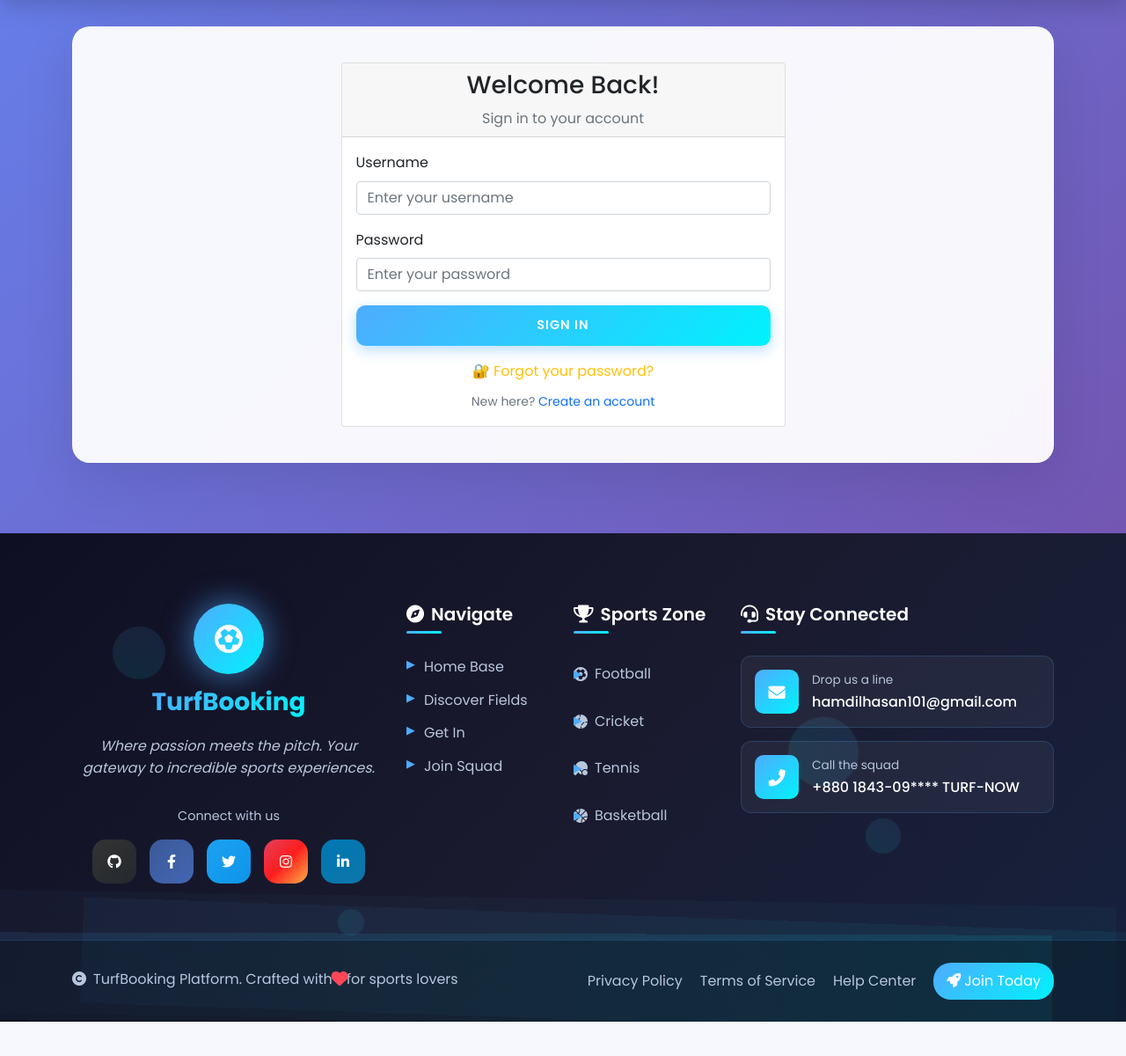
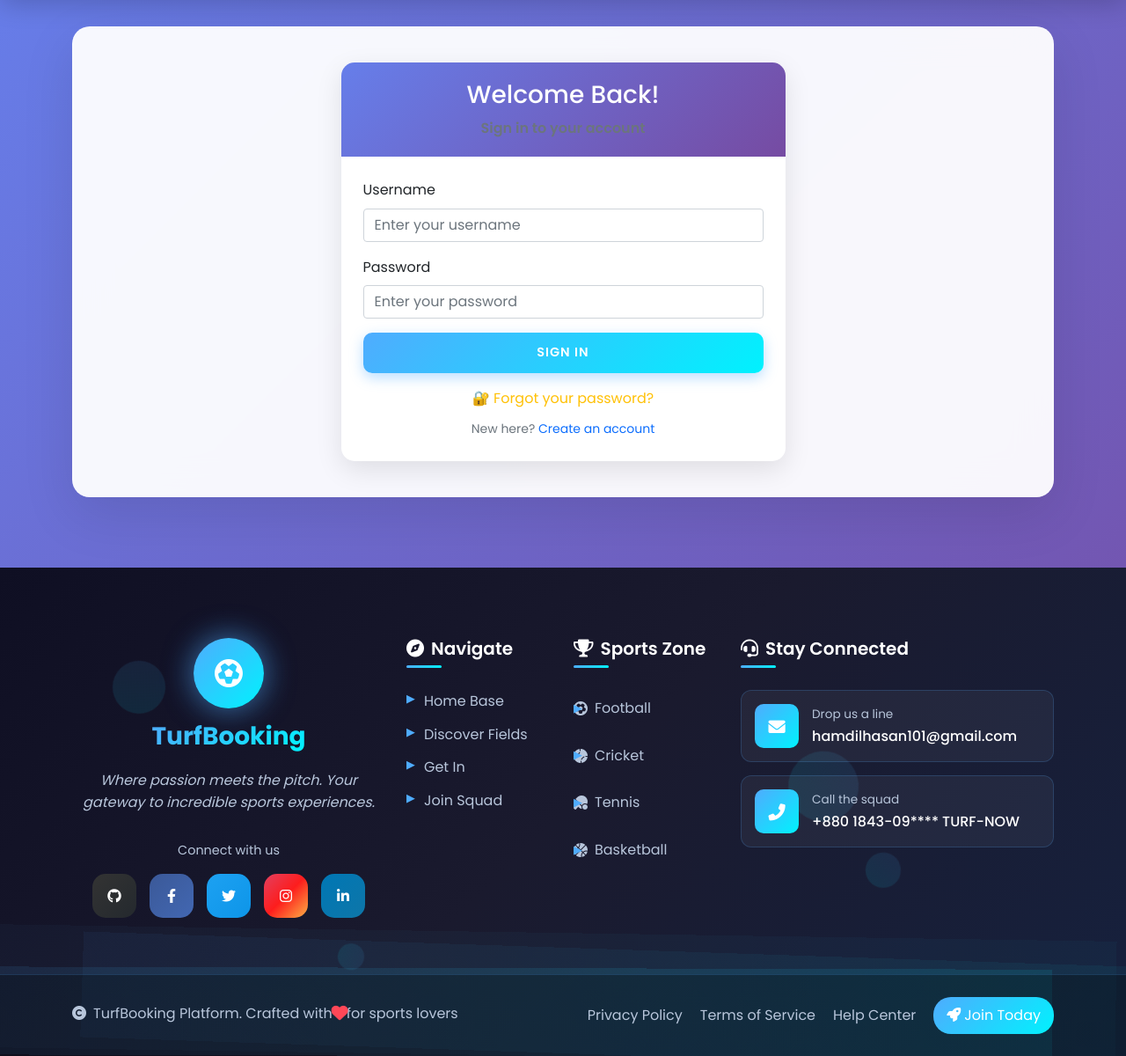
Before and after one commit to ENiGMA-101/Arena-Finder_book-my-field, a Django app: template accounts/templates/accounts/login.html in a window 1280 px wide. Shown: the part 72-1272 px from the top of the page at 88% size. Before the commit the page ends 1233 px from the top, so only its background shows below. Run offline with Django 4.2, Linux system fonts and the light colour scheme; the template is opened without the code that fills it, so the values that code supplies are empty.

Commit message:
Add card styles with hover effects
Added styles for card components including hover effects.

```diff
--- a/static/css/style.css
+++ b/static/css/style.css
@@ -1,4 +1,3 @@
-/* Import Google Fonts */
 @import url('https://fonts.googleapis.com/css2?family=Poppins:wght@300;400;500;600;700&display=swap');
 
 /* Global Styles */
@@ -62,6 +61,41 @@ body {
     box-shadow: 0 20px 60px rgba(0, 0, 0, 0.1);
     backdrop-filter: blur(20px);
     border: 1px solid rgba(255, 255, 255, 0.2);
+}
+
+/* Card Styles */
+.card {
+    border: none;
+    border-radius: 15px;
+    box-shadow: 0 10px 30px rgba(0, 0, 0, 0.1);
+    transition: all 0.3s ease;
+    overflow: hidden;
+    background: white;
+}
+
+.card:hover {
+    transform: translateY(-10px);
+    box-shadow: 0 20px 40px rgba(0, 0, 0, 0.15);
+}
+
+.card-header {
+    background: linear-gradient(135deg, #667eea, #764ba2);
+    color: white;
+    border: none;
+    padding: 20px;
+    font-weight: 600;
+}
+
+.card-body {
+    padding: 25px;
+}
+
+.card-img-top {
+    transition: all 0.3s ease;
+}
+
+.card:hover .card-img-top {
+    transform: scale(1.05);
 }
 
 /* Button Styles */
```
